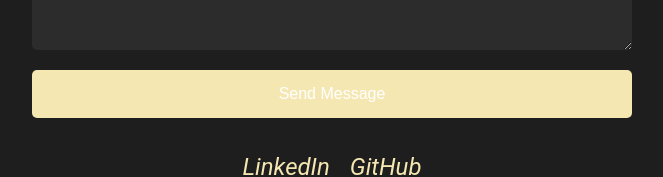
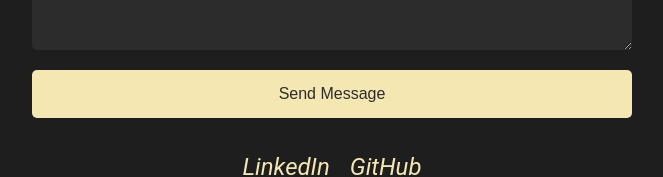
Before and after one commit to jordanfh1/my-portfolio, a Next.js app in the folder my-portfolio/: page / in a window 1280 px wide. Shown: the part 3570-3747 px from the top of the page, without its empty margins (308-971 px from the left). Built offline with nearby package versions, Linux system fonts and the light colour scheme.

Commit message:
contact styling change to be readable

```diff
--- a/my-portfolio/src/components/Contact/Contact.module.css
+++ b/my-portfolio/src/components/Contact/Contact.module.css
@@ -44,7 +44,7 @@
 
   .submitButton {
     background-color: var(--color-primary);
-    color: #fff;
+    color: #2c2c2c;
     padding: 15px;
     border: none;
     border-radius: 5px;
```
